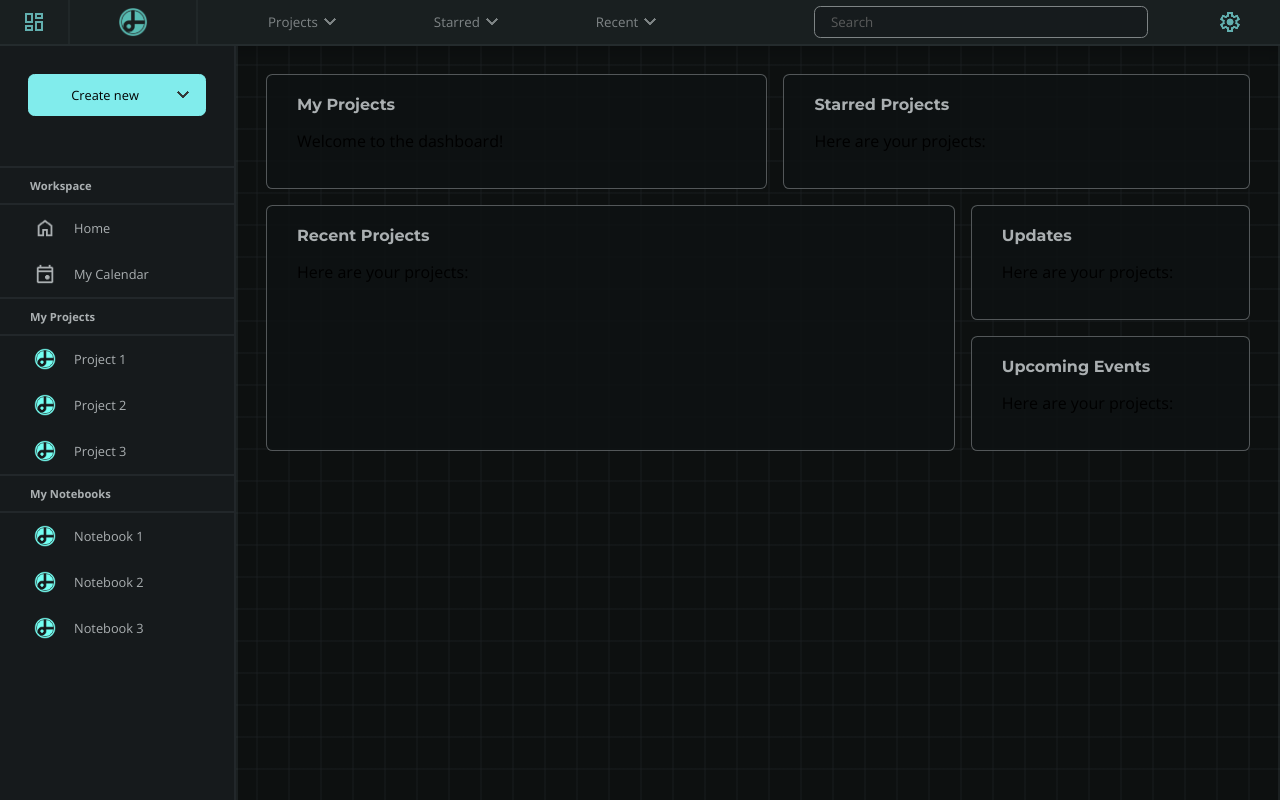
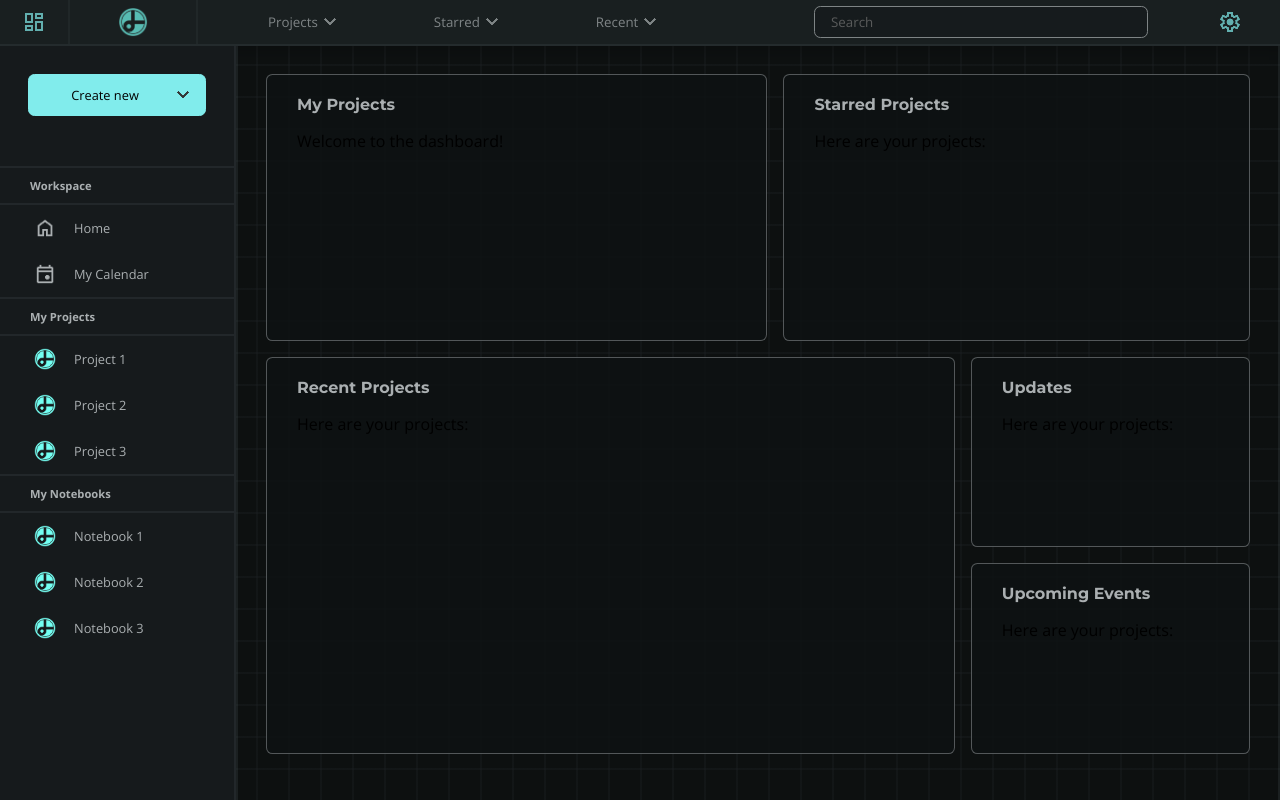
Before and after one commit to denzeysenpai/ligma, a React (Vite) app: page /authenticated in a window 1280 px wide. Built offline with nearby package versions, Linux system fonts and the light colour scheme.

Commit message:
[0.2.6 : Dashboard update]
- Added a little bit of responsiveness

```diff
--- a/src/pages/authenticated/dashboard/Dashboard.css
+++ b/src/pages/authenticated/dashboard/Dashboard.css
@@ -5,6 +5,9 @@
     display: grid;
     grid-template-rows: auto auto;
     gap: 1rem;
+    height: 85dvh;
+    margin: 0;
+    position: relative;
 
     .row {
         display: grid;
@@ -15,13 +18,14 @@
     .block {
         background-color: #0e1214d5;
         padding: 20px 30px;
+
     }
 
     .right-box {
         display: grid;
         grid-template-rows: auto auto;
         gap: 1rem;
-        max-width: 500px;
+        max-width: 30dvw;
     }
 
     .seventy-auto-bento-columm {
```
Also changed, not shown: src/pages/authenticated/dashboard/Dashboard.tsx (line endings or trailing spaces).
